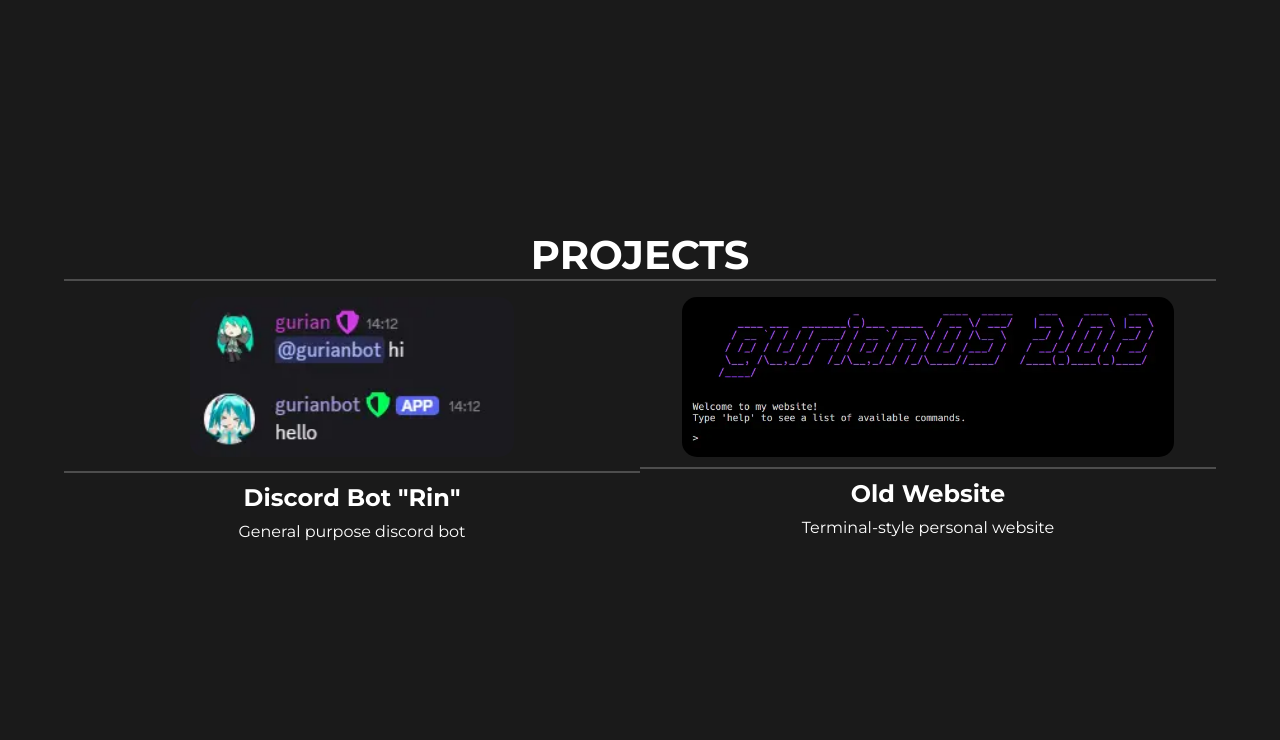
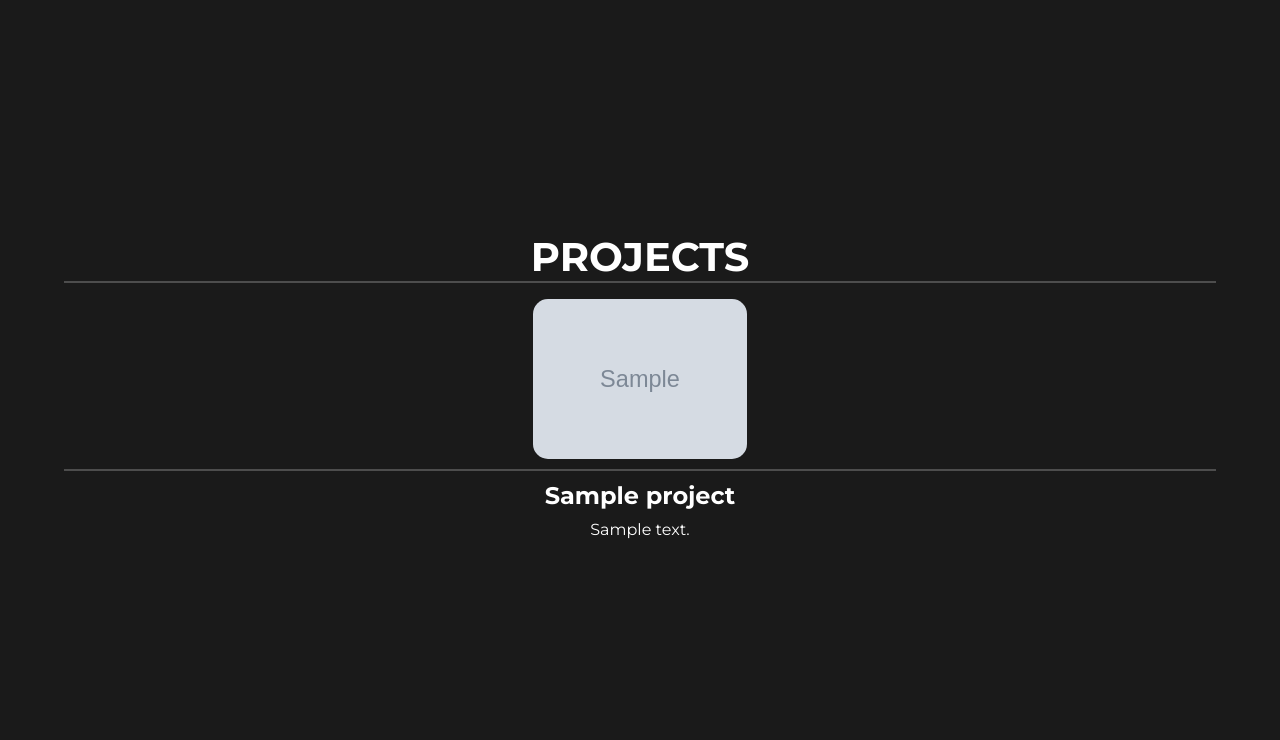
Before and after one commit to gurian43/website, a PHP site: page / in a window 1280 px wide. Shown: the part 1614-2354 px from the top of the page. Run offline with PHP 8.4, Linux system fonts and the light colour scheme; tables that the repository leaves empty or names only in its code hold one stand-in row (values such as "Sample post"); grey boxes marked "Sample" are stand-in pictures; style sheets or scripts are compiled from the project's sources; some libraries are stand-ins or nearby versions.

Commit message:
Add dynamic projects

```diff
--- a/index.php
+++ b/index.php
@@ -121,18 +121,23 @@ if(isset($_GET['u'])) {
         <div class="projects page fade-in" id="projects">
             <h1>PROJECTS</h1>
             <div class="sections-container">
-                <div class="section project-section">
-                    <img src="./resources/images/rin.webp" alt="rin" class="project-preview">
-                    <h2>Discord Bot "Rin"</h2>
-                    <p>General purpose discord bot</p>
-                </div>
-                <div class="section project-section">
-                    <a href="https://lewdguri-site.vercel.app/" target="_blank" rel="noreferrer noopener">
-                        <img src="./resources/images/terminal.webp" alt="terminal" class="project-preview">
-                    </a>
-                    <h2>Old Website</h2>
-                    <p>Terminal-style personal website</p>
-                </div>
+                <?php
+                $projects = $db->getProjects();
+
+                foreach($projects as $project) {
+                    echo '<div class="section project-section">';
+                    if(isset($project['project_url'])) {
+                        echo '<a href="' . $project['project_url'] . '" target="_blank" rel="noreferrer noopener">';
+                    } else {
+                        echo '<a>';
+                    }
+                    echo '<img src="' . $project['image_url'] . '" alt="' . $project['name'] . '" class="project-preview">';
+                    echo '</a>';
+                    echo '<h2>' . $project['name'] . '</h2>';
+                    echo '<p>' . $project['description'] . '</p>';
+                    echo '</div>';
+                }
+                ?>
             </div>
         </div>
         <div class="separator"></div>
--- a/php/config/database.php
+++ b/php/config/database.php
@@ -58,6 +58,18 @@ class Database {
             return null;
         }
     }
+
+    public function getProjects() {
+        $stmt = $this->conn->prepare("SELECT * FROM projects");
+        $stmt->execute();
+        $result = $stmt->get_result();
+
+        if ($result->num_rows > 0) {
+            return $result->fetch_all(MYSQLI_ASSOC);
+        } else {
+            return null;
+        }
+    }
 }
 
 ?>
```
Also changed, not shown: resources/public/rin.webp (renamed from resources/images/rin.webp), resources/public/terminal.webp (renamed from resources/images/terminal.webp), 1 other file.
